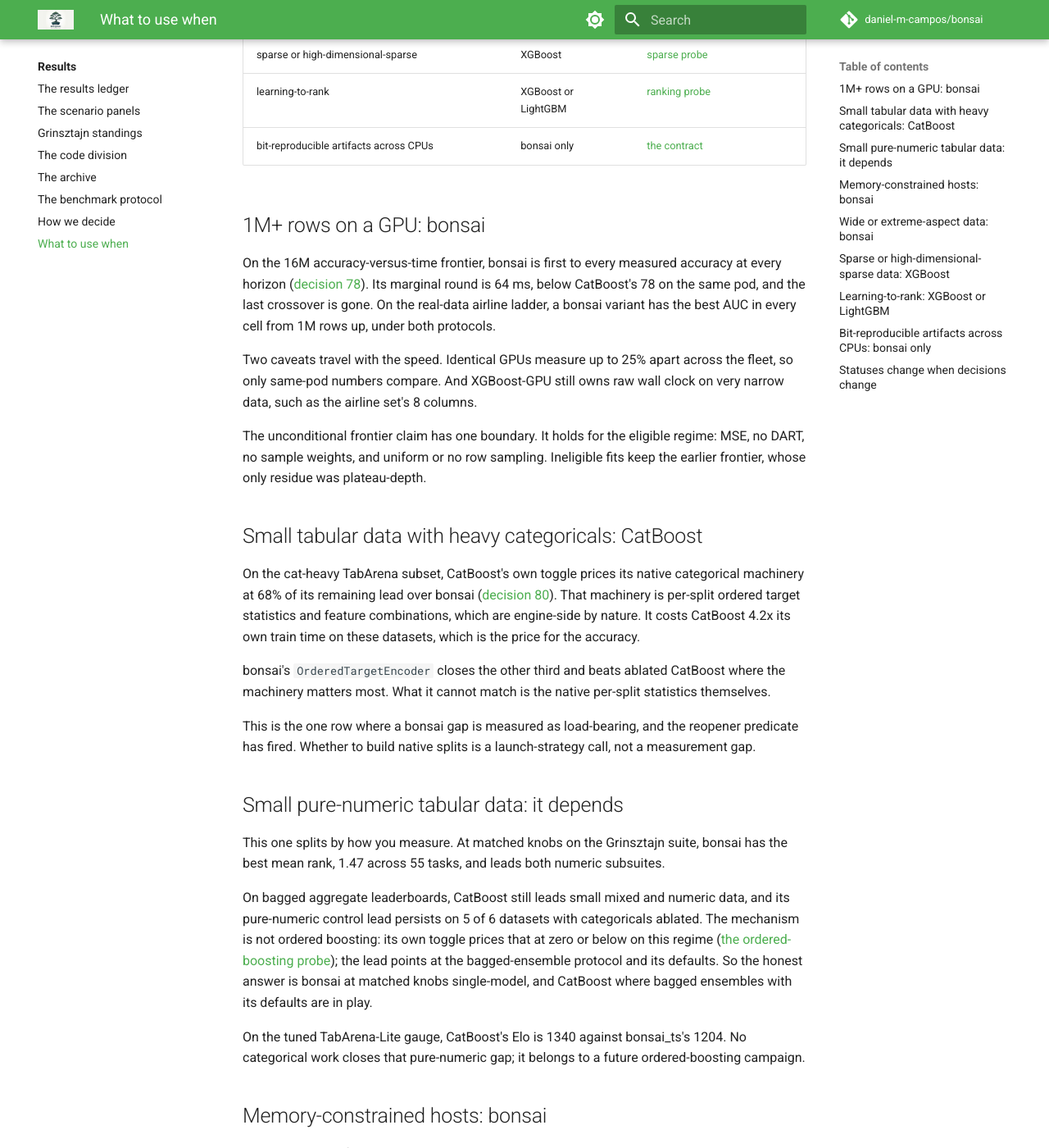
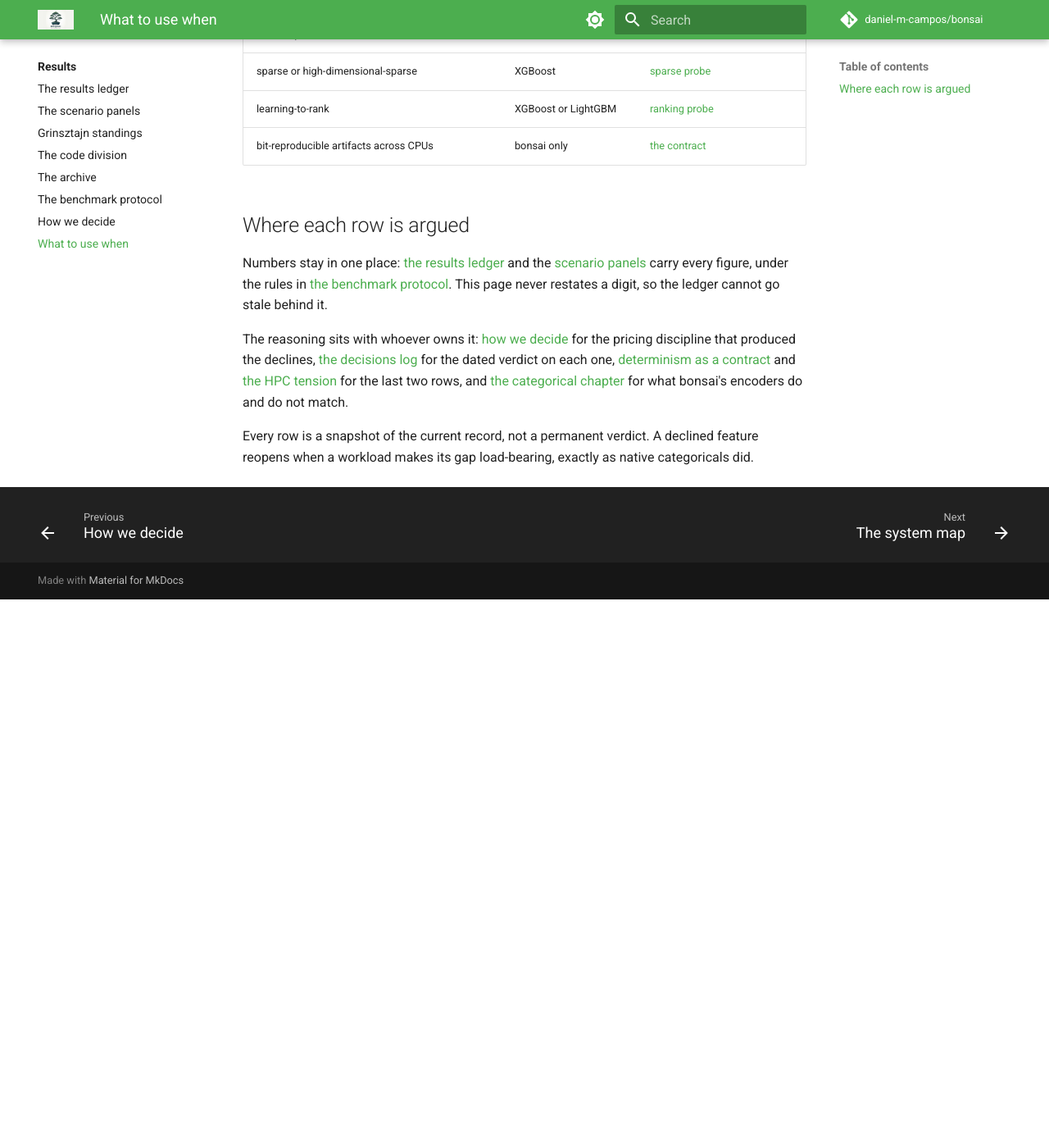
Before and after one commit to daniel-m-campos/bonsai, an MkDocs documentation site: the page built from docs/method/what-to-use-when.md, in a window 1280 px wide and 1400 px high, scrolled down 730 px. Shown: the whole window at 82% size. Built offline with MkDocs 1.6.1 and Material for MkDocs 9.7.7, drawn with Linux system fonts in a browser that asks for light colours; comment, search, counter and statistics services are not loaded; after the commit the page ends 1461 px from its top, so only the background shows below that; some of the changed text lies outside the part shown.

Commit message:
docs: cut what-to-use-when back to its table
The page had grown a section per row that restated design/determinism,
how-we-decide, and the results pages, and carried hand-written
standings digits, which the benchmark protocol forbids in prose. What
is left is the decision table, a paragraph pointing at the page that
owns each row, and the note that verdicts reopen.

```diff
--- a/docs/method/what-to-use-when.md
+++ b/docs/method/what-to-use-when.md
@@ -10,69 +10,17 @@
 |---|---|---|
 | 1M+ rows, GPU training | bonsai | [perf ledger](results.md#perf-division), [airline AUC](../../benchmarks/airline-2026-07.md) |
 | small tabular, heavy categoricals | CatBoost | [cat probe](../../benchmarks/tabarena-cat-probe-2026-07.md) |
-| small pure-numeric tabular | split (see below) | [Grinsztajn](results/quality-grinsztajn.md#external-standings-the-grinsztajn-suite), [cat probe control](../../benchmarks/tabarena-cat-probe-2026-07.md) |
+| small pure-numeric tabular | depends on the protocol | [Grinsztajn](results/quality-grinsztajn.md#external-standings-the-grinsztajn-suite), [cat probe control](../../benchmarks/tabarena-cat-probe-2026-07.md) |
 | memory-constrained hosts | bonsai | [perf ledger](results.md#perf-division) |
 | wide or extreme-aspect data (thousands of features) | bonsai | [the archive](results/archive.md), decisions 90 and 91 |
 | sparse or high-dimensional-sparse | XGBoost | [sparse probe](../../benchmarks/sparse-tradeoff-2026-07.md) |
 | learning-to-rank | XGBoost or LightGBM | [ranking probe](../../benchmarks/ranking-tradeoff-2026-07.md) |
 | bit-reproducible artifacts across CPUs | bonsai only | [the contract](../design/determinism.md) |
 
-## 1M+ rows on a GPU: bonsai
+## Where each row is argued
 
-On the 16M accuracy-versus-time frontier, bonsai is first to every measured accuracy at every horizon ([decision 78](../decisions.md)). Its marginal round is 64 ms, below CatBoost's 78 on the same pod, and the last crossover is gone. On the real-data airline ladder, a bonsai variant has the best AUC in every cell from 1M rows up, under both protocols.
+Numbers stay in one place: [the results ledger](results.md) and the [scenario panels](results/perf.md) carry every figure, under the rules in [the benchmark protocol](benchmark-protocol.md). This page never restates a digit, so the ledger cannot go stale behind it.
 
-Two caveats travel with the speed. Identical GPUs measure up to 25% apart across the fleet, so only same-pod numbers compare. And XGBoost-GPU still owns raw wall clock on very narrow data, such as the airline set's 8 columns.
+The reasoning sits with whoever owns it: [how we decide](how-we-decide.md) for the pricing discipline that produced the declines, [the decisions log](../decisions.md) for the dated verdict on each one, [determinism as a contract](../design/determinism.md) and [the HPC tension](../design/the-hpc-tension.md) for the last two rows, and [the categorical chapter](../guide/13-categorical-features.md) for what bonsai's encoders do and do not match.
 
-The unconditional frontier claim has one boundary. It holds for the eligible regime: MSE, no DART, no sample weights, and uniform or no row sampling. Ineligible fits keep the earlier frontier, whose only residue was plateau-depth.
-
-## Small tabular data with heavy categoricals: CatBoost
-
-On the cat-heavy TabArena subset, CatBoost's own toggle prices its native categorical machinery at 68% of its remaining lead over bonsai ([decision 80](../decisions.md)). That machinery is per-split ordered target statistics and feature combinations, which are engine-side by nature. It costs CatBoost 4.2x its own train time on these datasets, which is the price for the accuracy.
-
-bonsai's `OrderedTargetEncoder` closes the other third and beats ablated CatBoost where the machinery matters most. What it cannot match is the native per-split statistics themselves.
-
-This is the one row where a bonsai gap is measured as load-bearing, and the reopener predicate has fired. Whether to build native splits is a launch-strategy call, not a measurement gap.
-
-## Small pure-numeric tabular data: it depends
-
-This one splits by how you measure. At matched knobs on the Grinsztajn suite, bonsai has the best mean rank, 1.47 across 55 tasks, and leads both numeric subsuites.
-
-On bagged aggregate leaderboards, CatBoost still leads small mixed and numeric data, and its pure-numeric control lead persists on 5 of 6 datasets with categoricals ablated. The mechanism is not ordered boosting: its own toggle prices that at zero or below on this regime ([the ordered-boosting probe](https://github.com/daniel-m-campos/bonsai/blob/main/benchmarks/ordered-boosting-probe-2026-07.md)); the lead points at the bagged-ensemble protocol and its defaults. So the honest answer is bonsai at matched knobs single-model, and CatBoost where bagged ensembles with its defaults are in play.
-
-On the tuned TabArena-Lite gauge, CatBoost's Elo is 1340 against bonsai_ts's 1204. No categorical work closes that pure-numeric gap; it belongs to a future ordered-boosting campaign.
-
-## Memory-constrained hosts: bonsai
-
-bonsai bins each feature to one byte per cell, which holds its memory down. At the tall GPU scenario (16M x 128) peak host RSS is 9.1GB against XGBoost's 29.5GB and CatBoost's 25.6GB, roughly 3x less; read as headroom over the shared input array, which every arm holds, it is 0.8GB against 21.3 and 17.4 ([the scenario panels](results/perf.md)). That same u8 storage is what puts a 500M-row fit on one 80GB card in [case E5](../learn/engine/5-the-ceiling.md).
-
-The footprint also compounds under fit-parallelism: more concurrent fits fit on one card. And a shared `bonsai.Dataset` bins once for a whole sweep.
-
-## Wide or extreme-aspect data: bonsai
-
-The 2026-07-30 studies measured the width axis end to end: fastest at every width from 100 to 16,384 features on the cols re-baseline, and fastest at every aspect ratio at constant 2^31-cell volume on the iso-volume frontier, out to 65,536 features on 96GB silicon ([the archive](results/archive.md), decisions 90 and 91). Device memory sizes to the problem where CatBoost reserves the whole card, and at p near 2x n the levelwise grower holds test r2 where depthwise-family growers drop.
-
-## Sparse or high-dimensional-sparse data: XGBoost
-
-bonsai declined sparse compute: no sparsity-aware split finding and no exclusive feature bundling ([the feature-gap record](https://github.com/daniel-m-campos/bonsai/blob/main/docs/feature_gap.md)). Its dense histograms pay every zero, so a 10k-column tf-idf fit ran 25x slower than the sparse libraries, at O(rows x columns) memory. Reach for a sparse-aware library above a few thousand genuinely sparse columns.
-
-XGBoost pioneered sparsity-aware split finding; on the one sparse corpus measured, LightGBM's bundling path was the fastest. bonsai's claims live on dense and categorical data, not here.
-
-One case looks sparse but is not. One-hot expansions have a better answer: feed the raw code columns to the encoder instead. That beat LightGBM's bundled one-hot on the control, 0.8708 against 0.8647.
-
-## Learning-to-rank: XGBoost or LightGBM
-
-bonsai's ranking probe declined the pairwise LambdaRank objective by measurement: it matched plain regression on relevance labels, which bonsai already does. The one stable gap is about 0.015 NDCG@10 to a listwise loss, on MQ2008 at both tree counts.
-
-So for learning-to-rank today, reach for XGBoost's `rank:ndcg`, the listwise loss that showed the gap, or LightGBM's `lambdarank`. bonsai's issue #58 is reframed listwise-first and gated on confirming the margin across more folds.
-
-## Bit-reproducible artifacts across CPUs: bonsai only
-
-Train on the host plane and bonsai's model bytes are identical across runs, thread counts, and CPU architectures, and CI enforces it per commit. It trains a reference model on an arm64 Mac and an x86-64 Linux box and compares file hashes. No reference library makes this claim. If you need a bit-exact artifact to compare two builds by file hash, this is the one row where bonsai stands alone.
-
-The device plane does not make the claim and does not pretend to. CUDA histogram cells are accumulated by thousands of threads under atomics, so the add order is whatever the scheduler produced and the same fit at the same commit writes different model bytes on every run. What the GPU plane offers instead is a measured run-to-run spread: a change is shown to be behavior-preserving by demonstrating it stays inside that spread ([the contract](../design/determinism.md), [the HPC tension](../design/the-hpc-tension.md)). Pick a CPU grower when the artifact itself has to be reproducible.
-
-The contract also caught real bugs: an FMA contraction that diverged bytes across architectures, and a silent OpenMP downgrade. Both became hard errors, so the guarantee is enforced, not aspirational.
-
-## Statuses change when decisions change
-
-Every row here is a snapshot of the current record, not a permanent verdict. A declined feature reopens when a workload makes its gap load-bearing, exactly as native categoricals did in [decision 80](../decisions.md). When a decision moves, this page moves with it. The dated trail of what changed and why is [the decisions log](../decisions.md).
+Every row is a snapshot of the current record, not a permanent verdict. A declined feature reopens when a workload makes its gap load-bearing, exactly as native categoricals did.
```
